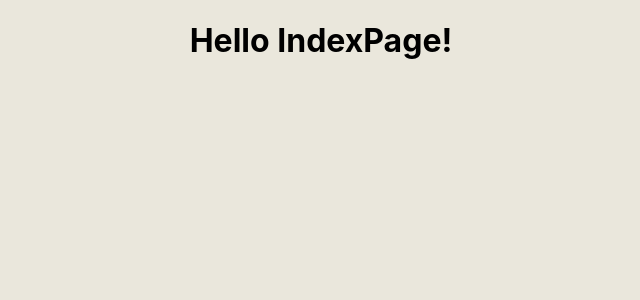
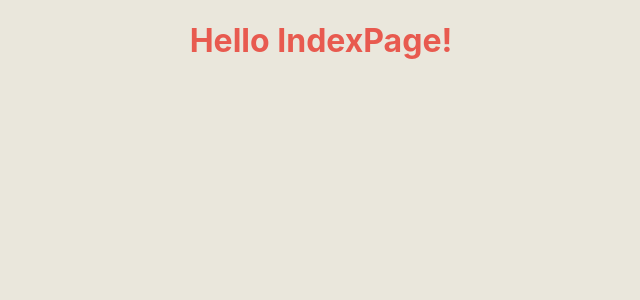
Before and after one commit to Mcclares/Vacation-Request, a React (Create React App) app: page / in a window 1280 px wide. Shown: the top 300 px of the page, without its empty margins (319-959 px from the left). Built offline with nearby package versions, Linux system fonts and the light colour scheme.

Commit message:
style(index.css): change font color

```diff
--- a/src/index.css
+++ b/src/index.css
@@ -6,6 +6,7 @@ body {
   -webkit-font-smoothing: antialiased;
   -moz-osx-font-smoothing: grayscale;
   background-color: #EAE7DC;
+  color: #E85A4F;
 }
 
 code {
```
